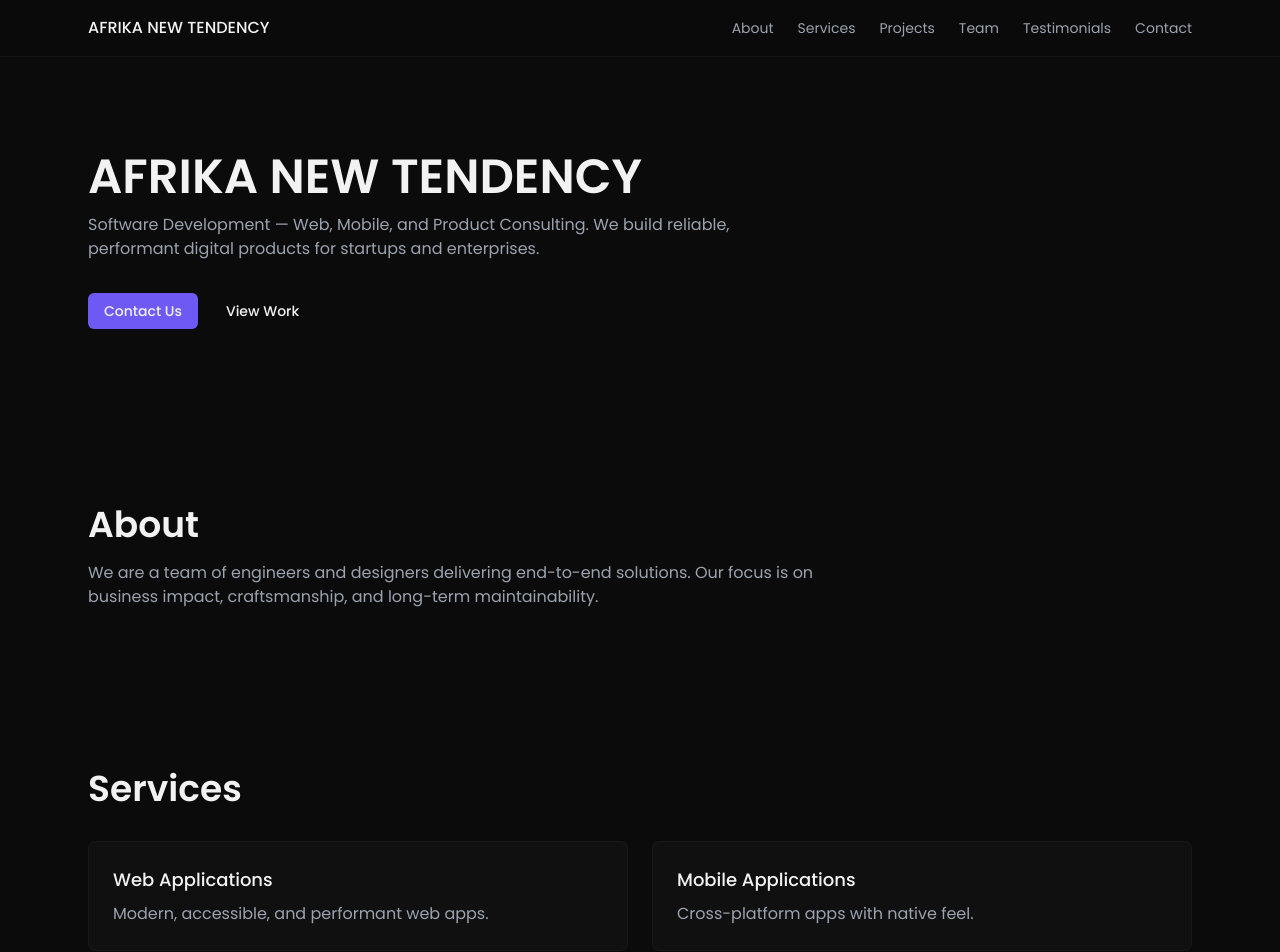
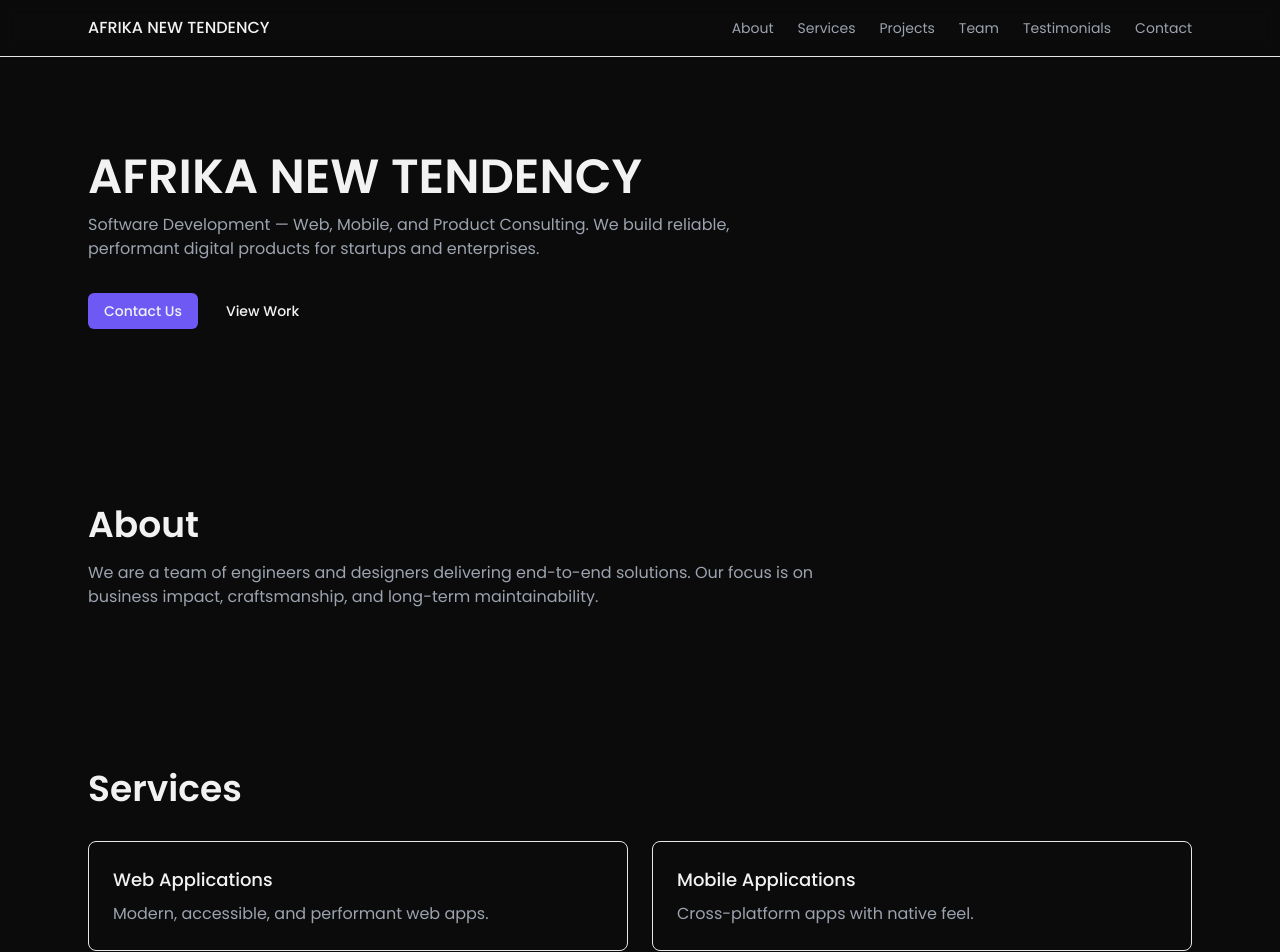
Before and after one commit to jeremiekounoudji/africa-new-tendency, a React (Vite) app: page / in a window 1280 px wide. Shown: the top 952 px of the page. Built offline with nearby package versions, Linux system fonts and the light colour scheme.

Commit message:
feat(seo+a11y): add meta tags, robots/sitemap, skip link, back-to-top
fix(build): resolve framer-motion typing and heading component typing

chore(tokens): map Tailwind colors to CSS vars

```diff
--- a/index.html
+++ b/index.html
@@ -4,11 +4,24 @@
     <meta charset="UTF-8" />
     <meta name="viewport" content="width=device-width, initial-scale=1.0" />
     <title>AFRIKA NEW TENDENCY</title>
+    <meta name="description" content="AFRIKA NEW TENDENCY — Software development company for web, mobile, and product consulting." />
+    <link rel="canonical" href="https://afrika-new-tendency.example.com/" />
+    <meta property="og:title" content="AFRIKA NEW TENDENCY" />
+    <meta property="og:description" content="Software development — Web, Mobile, and Product Consulting." />
+    <meta property="og:type" content="website" />
+    <meta property="og:url" content="https://afrika-new-tendency.example.com/" />
+    <meta property="og:image" content="/og.png" />
+    <meta name="twitter:card" content="summary_large_image" />
+    <meta name="twitter:title" content="AFRIKA NEW TENDENCY" />
+    <meta name="twitter:description" content="Software development — Web, Mobile, and Product Consulting." />
+    <meta name="twitter:image" content="/og.png" />
+    <link rel="icon" href="/favicon.ico" />
     <link rel="preconnect" href="https://fonts.googleapis.com">
     <link rel="preconnect" href="https://fonts.gstatic.com" crossorigin>
     <link href="https://fonts.googleapis.com/css2?family=Poppins:wght@400;500;600;700&display=swap" rel="stylesheet">
   </head>
   <body>
+    <a href="#home" class="sr-only focus:not-sr-only focus:fixed focus:top-3 focus:left-3 focus:z-50 focus:rounded focus:bg-secondary focus:px-3 focus:py-2">Skip to content</a>
     <div id="root"></div>
     <script type="module" src="/src/main.tsx"></script>
   </body>
--- a/src/components/layout/Footer.tsx
+++ b/src/components/layout/Footer.tsx
@@ -8,6 +8,7 @@ export function Footer(): JSX.Element {
       <Container className="flex flex-col items-center justify-between gap-4 md:flex-row">
         <p className="text-sm text-muted">© {year} AFRIKA NEW TENDENCY</p>
         <div className="text-sm text-muted">Built with React + Vite</div>
+        <a href="#home" className="text-sm underline">Back to top</a>
       </Container>
     </footer>
   )
--- a/src/components/ui/Heading.tsx
+++ b/src/components/ui/Heading.tsx
@@ -5,7 +5,7 @@ type Props = React.HTMLAttributes<HTMLHeadingElement> & {
 }
 
 export function Heading({ level = 2, className = '', children, ...props }: Props): JSX.Element {
-  const Tag = (`h${level}` as unknown) as keyof JSX.IntrinsicElements
+  const tag = (`h${level}` as 'h1' | 'h2' | 'h3' | 'h4' | 'h5' | 'h6')
   const sizes: Record<number, string> = {
     1: 'text-4xl md:text-5xl font-semibold',
     2: 'text-3xl md:text-4xl font-semibold',
@@ -14,9 +14,5 @@ export function Heading({ level = 2, className = '', children, ...props }: Props
     5: 'text-lg font-medium',
     6: 'text-base font-medium',
   }
-  return (
-    <Tag className={`${sizes[level]} ${className}`} {...props}>
-      {children}
-    </Tag>
-  )
+  return React.createElement(tag, { className: `${sizes[level]} ${className}`, ...props }, children)
 }
--- a/src/index.css
+++ b/src/index.css
@@ -1,3 +1,4 @@
+@import './styles/tokens.css';
 @import './styles/globals.css';
 @tailwind base;
 @tailwind components;
--- a/src/lib/motion.tsx
+++ b/src/lib/motion.tsx
@@ -1,10 +1,7 @@
 import React from 'react'
-import { motion, useReducedMotion } from 'framer-motion'
+import { motion, useReducedMotion, type Variants, type HTMLMotionProps } from 'framer-motion'
 
-export function useRevealVariants(): {
-  hidden: Record<string, unknown>
-  visible: Record<string, unknown>
-} {
+export function useRevealVariants(): Variants {
   const prefersReducedMotion = useReducedMotion()
   return {
     hidden: { opacity: 0, y: prefersReducedMotion ? 0 : 24 },
@@ -16,15 +13,12 @@ export function useRevealVariants(): {
   }
 }
 
-type RevealProps = React.HTMLAttributes<HTMLDivElement> & {
-  as?: keyof JSX.IntrinsicElements
-}
+type RevealProps = HTMLMotionProps<'div'>
 
-export function Reveal({ as = 'div', children, className = '', ...rest }: RevealProps): JSX.Element {
+export function Reveal({ children, className = '', ...rest }: RevealProps): JSX.Element {
   const variants = useRevealVariants()
-  const Component = motion[as as 'div'] as typeof motion.div
   return (
-    <Component
+    <motion.div
       variants={variants}
       initial="hidden"
       whileInView="visible"
@@ -33,6 +27,6 @@ export function Reveal({ as = 'div', children, className = '', ...rest }: Reveal
       {...rest}
     >
       {children}
-    </Component>
+    </motion.div>
   )
 }
--- a/src/main.tsx
+++ b/src/main.tsx
@@ -1,6 +1,6 @@
 import React from 'react'
 import ReactDOM from 'react-dom/client'
-import App from './App.tsx'
+import App from './App'
 import './index.css'
 
 ReactDOM.createRoot(document.getElementById('root')!).render(
--- /dev/null
+++ b/src/styles/tokens.css
@@ -0,0 +1,17 @@
+:root {
+  --background: #0b0b0b;
+  --foreground: #f2f2f2;
+  --primary: #6E59F5;   /* placeholder until exact ref palette extracted */
+  --secondary: #1E1E1E; /* placeholder */
+  --accent: #22D3EE;    /* placeholder */
+  --muted: #9CA3AF;     /* placeholder */
+}
+
+.dark {
+  --background: #0b0b0b;
+  --foreground: #f2f2f2;
+  --primary: #6E59F5;
+  --secondary: #1E1E1E;
+  --accent: #22D3EE;
+  --muted: #9CA3AF;
+}
--- a/tailwind.config.ts
+++ b/tailwind.config.ts
@@ -12,13 +12,13 @@ export default {
         sans: ['Poppins', 'ui-sans-serif', 'system-ui', 'sans-serif'],
       },
       colors: {
-        // Placeholder tokens; will be replaced with extracted reference palette
-        background: '#0b0b0b',
-        foreground: '#f2f2f2',
-        primary: '#6E59F5',
-        secondary: '#1E1E1E',
-        accent: '#22D3EE',
-        muted: '#9CA3AF',
+        // Mapped to CSS variables for easy palette updates
+        background: 'var(--background)',
+        foreground: 'var(--foreground)',
+        primary: 'var(--primary)',
+        secondary: 'var(--secondary)',
+        accent: 'var(--accent)',
+        muted: 'var(--muted)',
       },
     },
   },
```
Also changed, not shown: public/robots.txt (added), 7 other files (tests, documents, lock files or other folders).
